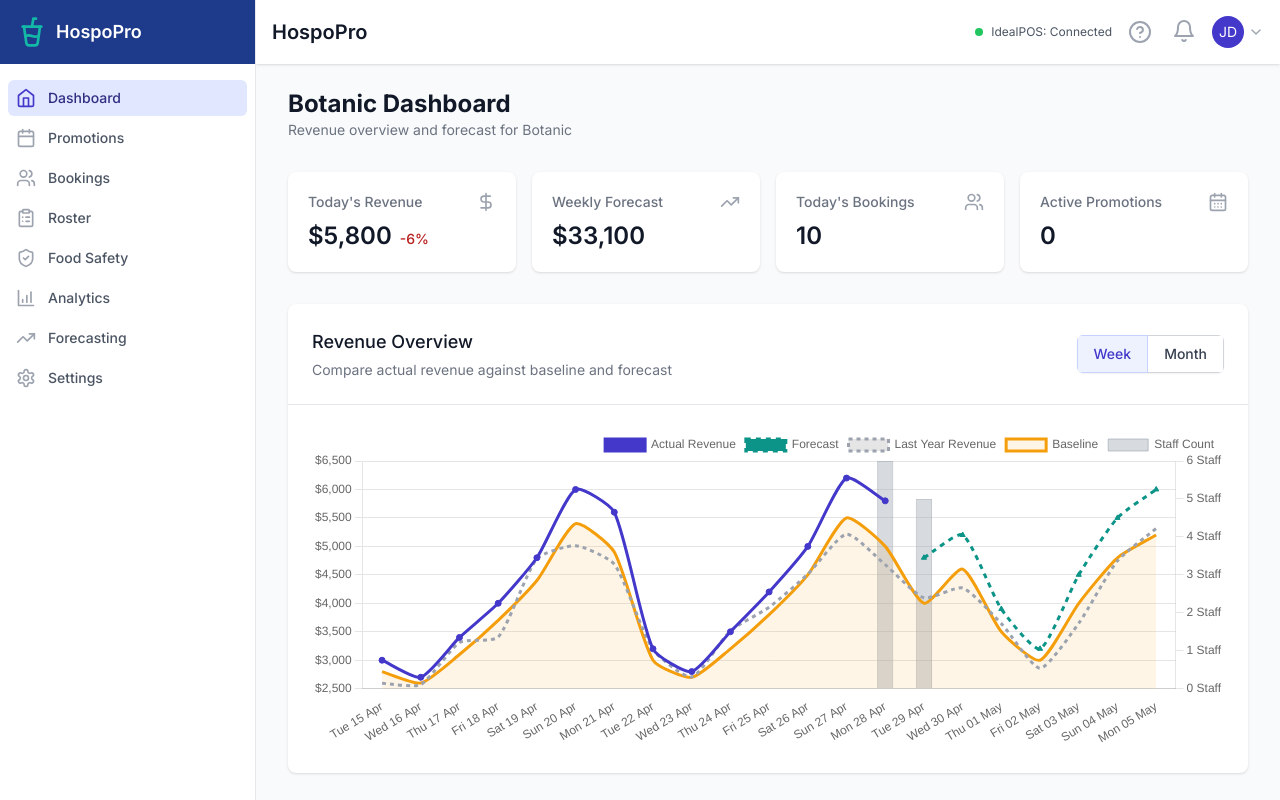
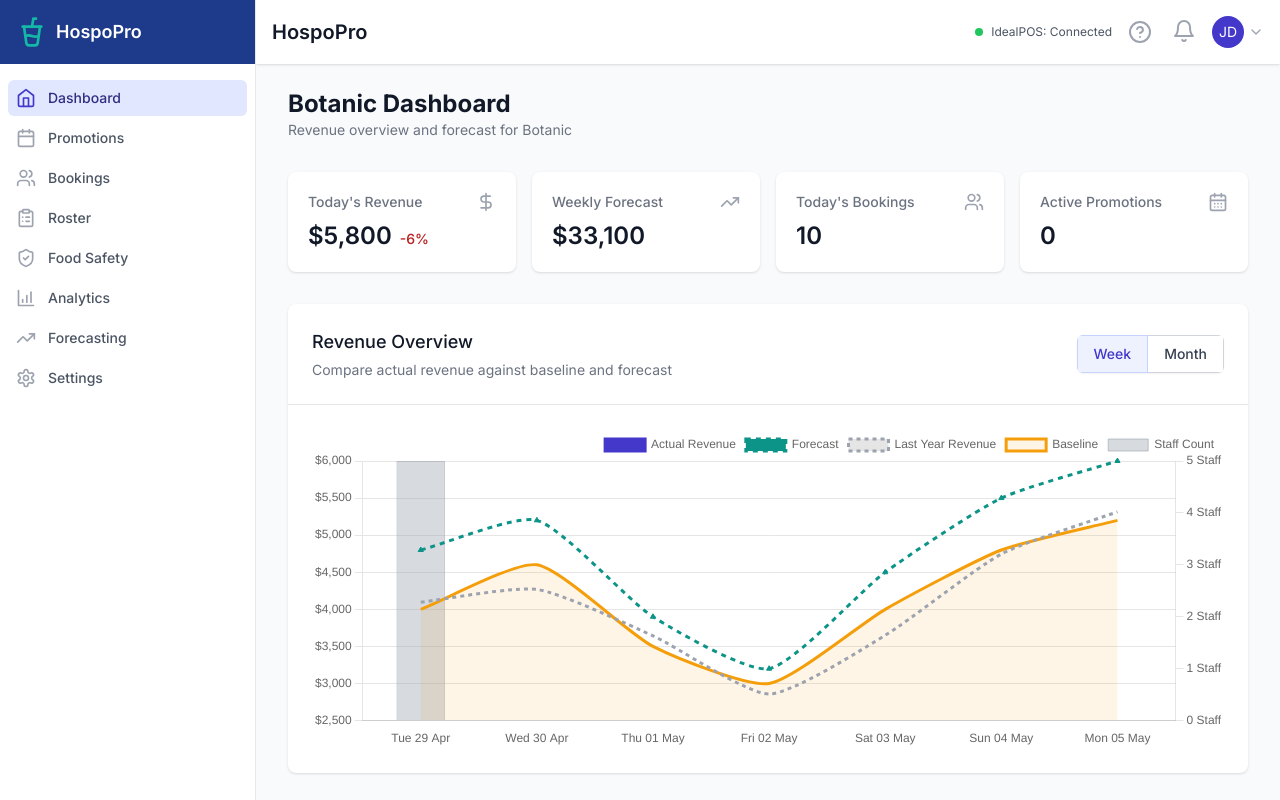
Before and after one commit to ricki2828/HospoPro, a React (Vite) app: page / in a window 1280 px wide. Shown: the top 800 px of the page. Built offline with nearby package versions, Linux system fonts and the light colour scheme; no server answers.

Commit message:
feat: Implement week/month view toggle for dashboard components

```diff
--- a/src/components/BookingsList.tsx
+++ b/src/components/BookingsList.tsx
@@ -1,14 +1,23 @@
 import { Booking } from '../types';
-import { format, parseISO } from 'date-fns';
+import { format, parseISO, addDays, isWithinInterval, startOfDay } from 'date-fns';
 
 interface BookingsListProps {
   bookings: Booking[];
+  viewMode: 'week' | 'month';
 }
 
-export default function BookingsList({ bookings }: BookingsListProps) {
-  const sortedBookings = [...bookings].sort((a, b) =>
+export default function BookingsList({ bookings, viewMode }: BookingsListProps) {
+  const allSortedBookings = [...bookings].sort((a, b) =>
     `${a.date} ${a.time}`.localeCompare(`${b.date} ${b.time}`)
   );
+
+  const now = startOfDay(new Date());
+  const endPeriod = viewMode === 'week' ? addDays(now, 7) : addDays(now, 30);
+
+  const upcomingBookings = allSortedBookings.filter(booking => {
+    const bookingDate = parseISO(booking.date);
+    return isWithinInterval(bookingDate, { start: now, end: endPeriod });
+  });
 
   return (
     <div className="overflow-hidden">
@@ -49,7 +58,7 @@ export default function BookingsList({ bookings }: BookingsListProps) {
             </tr>
           </thead>
           <tbody className="bg-white divide-y divide-gray-200">
-            {sortedBookings.slice(0, 5).map((booking) => (
+            {upcomingBookings.slice(0, 5).map((booking) => (
               <tr key={booking.id} className="hover:bg-gray-50">
                 <td className="px-3 py-2 whitespace-nowrap text-sm">
                   <div className="font-medium text-gray-900">
@@ -84,9 +93,9 @@ export default function BookingsList({ bookings }: BookingsListProps) {
           </tbody>
         </table>
       </div>
-      {sortedBookings.length === 0 && (
+      {upcomingBookings.length === 0 && (
         <div className="py-4 text-center text-sm text-gray-500">
-          No upcoming bookings
+          No upcoming bookings {viewMode === 'week' ? 'this week' : 'this month'}
         </div>
       )}
       <div className="border-t border-gray-200 bg-gray-50 px-4 py-2 text-right">
--- a/src/components/ForecastCard.tsx
+++ b/src/components/ForecastCard.tsx
@@ -4,9 +4,10 @@ import { TrendingUp, Users, Calendar, CloudRain } from 'lucide-react';
 
 interface ForecastCardProps {
   forecast: Forecast;
+  viewMode: 'week' | 'month';
 }
 
-export default function ForecastCard({ forecast }: ForecastCardProps) {
+export default function ForecastCard({ forecast, viewMode }: ForecastCardProps) {
   return (
     <div className="bg-white rounded-lg shadow-sm p-4 transition hover:shadow-md">
       <div className="flex justify-between items-start">
--- a/src/components/RevenueChart.tsx
+++ b/src/components/RevenueChart.tsx
@@ -18,7 +18,7 @@ import {
 } from 'chart.js';
 import { Chart } from 'react-chartjs-2';
 import { RevenueChartDataPoint } from '../types';
-import { format, parseISO } from 'date-fns';
+import { format, parseISO, startOfWeek, endOfMonth, isWithinInterval } from 'date-fns';
 
 ChartJS.register(
   CategoryScale,
@@ -36,16 +36,26 @@ ChartJS.register(
 
 interface RevenueChartProps {
   data: RevenueChartDataPoint[];
+  viewMode: 'week' | 'month';
 }
 
-export default function RevenueChart({ data: chartInputData }: RevenueChartProps) {
+export default function RevenueChart({ data: chartInputData, viewMode }: RevenueChartProps) {
+  const filteredData = chartInputData.sort((a, b) => parseISO(a.date).getTime() - parseISO(b.date).getTime());
+  let displayData: RevenueChartDataPoint[];
+
+  if (viewMode === 'week') {
+    displayData = filteredData.slice(-7);
+  } else {
+    displayData = filteredData.slice(-30);
+  }
+
   const data: ChartData<any> = {
-    labels: chartInputData.map((item) => format(parseISO(item.date), 'EEE dd MMM')),
+    labels: displayData.map((item) => format(parseISO(item.date), viewMode === 'week' ? 'EEE dd MMM' : 'dd MMM')),
     datasets: [
       {
         type: 'line' as const,
         label: 'Actual Revenue',
-        data: chartInputData.map((item) => item.amount),
+        data: displayData.map((item) => item.amount),
         borderColor: '#4338CA',
         backgroundColor: '#4338CA',
         pointRadius: 3,
@@ -56,7 +66,7 @@ export default function RevenueChart({ data: chartInputData }: RevenueChartProps
       {
         type: 'line' as const,
         label: 'Last Year Revenue',
-        data: chartInputData.map((item) => item.lastYearAmount),
+        data: displayData.map((item) => item.lastYearAmount),
         borderColor: '#9CA3AF',
         borderDash: [4, 4],
         pointRadius: 0,
@@ -67,7 +77,7 @@ export default function RevenueChart({ data: chartInputData }: RevenueChartProps
       {
         type: 'line' as const,
         label: 'Forecast',
-        data: chartInputData.map((item) => item.forecast || null),
+        data: displayData.map((item) => item.forecast || null),
         borderColor: '#0D9488',
         backgroundColor: '#0D9488',
         pointRadius: 3,
@@ -80,7 +90,7 @@ export default function RevenueChart({ data: chartInputData }: RevenueChartProps
       {
         type: 'line' as const,
         label: 'Baseline',
-        data: chartInputData.map((item) => item.baseline),
+        data: displayData.map((item) => item.baseline),
         borderColor: '#F59E0B',
         backgroundColor: 'rgba(245, 158, 11, 0.1)',
         pointRadius: 0,
@@ -92,7 +102,7 @@ export default function RevenueChart({ data: chartInputData }: RevenueChartProps
       {
         type: 'bar' as const,
         label: 'Staff Count',
-        data: chartInputData.map((item) => item.staffCount),
+        data: displayData.map((item) => item.staffCount),
         backgroundColor: 'rgba(156, 163, 175, 0.4)',
         borderColor: 'rgba(156, 163, 175, 0.6)',
         borderWidth: 1,
--- a/src/components/UpcomingPromotions.tsx
+++ b/src/components/UpcomingPromotions.tsx
@@ -1,12 +1,13 @@
 import { Promo } from '../types';
-import { format, parseISO } from 'date-fns';
+import { format, parseISO, addDays, isWithinInterval, startOfDay } from 'date-fns';
 import { Clock, Music, Tag, Calendar, Award } from 'lucide-react';
 
 interface UpcomingPromotionsProps {
   promotions: Promo[];
+  viewMode: 'week' | 'month';
 }
 
-export default function UpcomingPromotions({ promotions }: UpcomingPromotionsProps) {
+export default function UpcomingPromotions({ promotions, viewMode }: UpcomingPromotionsProps) {
   const getPromoIcon = (type: string) => {
     switch (type) {
       case 'Happy Hour':
@@ -24,14 +25,24 @@ export default function UpcomingPromotions({ promotions }: UpcomingPromotionsPro
     }
   };
 
-  // Sort promotions by date
+  // Sort promotions by start date
   const sortedPromos = [...promotions].sort((a, b) =>
     parseISO(a.startDate).getTime() - parseISO(b.startDate).getTime()
   );
 
+  // Filter promotions based on viewMode
+  const now = startOfDay(new Date());
+  const endPeriod = viewMode === 'week' ? addDays(now, 7) : addDays(now, 30);
+
+  const upcomingPromos = sortedPromos.filter(promo => {
+    const startDate = parseISO(promo.startDate);
+    // Check if the promo starts between now and the end of the period
+    return isWithinInterval(startDate, { start: now, end: endPeriod });
+  });
+
   return (
     <div className="space-y-3">
-      {sortedPromos.slice(0, 3).map((promo) => (
+      {upcomingPromos.slice(0, 3).map((promo) => (
         <div
           key={promo.id}
           className="bg-white p-3 rounded-lg shadow-sm border-l-4 hover:shadow-md transition"
--- a/src/components/WeatherForecast.tsx
+++ b/src/components/WeatherForecast.tsx
@@ -4,9 +4,12 @@ import { format, parseISO } from 'date-fns';
 
 interface WeatherForecastProps {
   weatherData: WeatherData[];
+  viewMode: 'week' | 'month';
 }
 
-export default function WeatherForecast({ weatherData }: WeatherForecastProps) {
+export default function WeatherForecast({ weatherData, viewMode }: WeatherForecastProps) {
+  const displayData = weatherData.slice(0, 7);
+
   const getWeatherIcon = (icon: string) => {
     switch (icon) {
       case 'cloud':
@@ -23,8 +26,8 @@ export default function WeatherForecast({ weatherData }: WeatherForecastProps) {
   };
 
   return (
-    <div className="grid grid-cols-7 gap-2">
-      {weatherData.map((day) => (
+    <div className={`grid gap-2 ${viewMode === 'week' ? 'grid-cols-7' : 'grid-cols-7'}`}>
+      {displayData.map((day) => (
         <div
           key={day.date}
           className="flex flex-col items-center p-2 bg-white rounded-lg shadow-sm transition hover:shadow-md"
--- a/src/pages/Dashboard.tsx
+++ b/src/pages/Dashboard.tsx
@@ -29,7 +29,7 @@ const formatNZD = (value: number) => {
 };
 
 export default function Dashboard() {
-  const [timeRange, setTimeRange] = useState<'week' | 'month'>('week');
+  const [viewMode, setViewMode] = useState<'week' | 'month'>('week');
   const [liveWeatherData, setLiveWeatherData] = useState<WeatherData[]>([]);
   const [isLoadingWeather, setIsLoadingWeather] = useState(true);
 
@@ -93,8 +93,10 @@ export default function Dashboard() {
     };
   });
 
-  // Get upcoming forecast
-  const upcomingForecasts = forecastData.slice(0, 4);
+  // Get upcoming forecast based on viewMode
+  const upcomingForecasts = viewMode === 'week'
+    ? forecastData.slice(0, 4) // Show 4 days for week view
+    : forecastData.slice(0, 14); // Show 14 days for month view
 
   return (
     <div className="space-y-8">
@@ -142,22 +144,22 @@ export default function Dashboard() {
               <button
                 type="button"
                 className={`px-4 py-2 text-sm font-medium border ${
-                  timeRange === 'week'
+                  viewMode === 'week'
                     ? 'bg-primary-50 text-primary-700 border-primary-200'
                     : 'bg-white text-gray-700 border-gray-300 hover:bg-gray-50'
                 }`}
-                onClick={() => setTimeRange('week')}
+                onClick={() => setViewMode('week')}
               >
                 Week
               </button>
               <button
                 type="button"
                 className={`px-4 py-2 text-sm font-medium border border-l-0 ${
-                  timeRange === 'month'
+                  viewMode === 'month'
                     ? 'bg-primary-50 text-primary-700 border-primary-200'
                     : 'bg-white text-gray-700 border-gray-300 hover:bg-gray-50'
                 }`}
-                onClick={() => setTimeRange('month')}
+                onClick={() => setViewMode('month')}
               >
                 Month
               </button>
@@ -165,7 +167,7 @@ export default function Dashboard() {
           </div>
         </div>
         <div className="px-4 py-5 sm:p-6">
-          <RevenueChart data={combinedRevenueData} />
+          <RevenueChart data={combinedRevenueData} viewMode={viewMode} />
         </div>
       </div>
 
@@ -175,14 +177,16 @@ export default function Dashboard() {
           {/* Weather Section */}
           <div className="bg-white shadow rounded-lg overflow-hidden min-h-[200px]">
             <div className="p-4 border-b border-gray-200 flex items-center justify-between">
-              <h2 className="text-lg font-medium text-gray-900">7-Day Weather</h2>
+              <h2 className="text-lg font-medium text-gray-900">
+                {viewMode === 'week' ? '7-Day Weather' : 'Monthly Weather'}
+              </h2>
               <Droplets className="h-5 w-5 text-gray-400" />
             </div>
             <div className="p-4">
               {isLoadingWeather ? (
                 <p className="text-gray-500 text-sm">Loading weather...</p>
               ) : liveWeatherData.length > 0 ? (
-                <WeatherForecast weatherData={liveWeatherData} />
+                <WeatherForecast weatherData={liveWeatherData} viewMode={viewMode} />
               ) : (
                 <p className="text-gray-500 text-sm">Could not load weather data.</p>
               )}
@@ -196,7 +200,7 @@ export default function Dashboard() {
               <Calendar className="h-5 w-5 text-gray-400" />
             </div>
             <div className="p-4">
-              <UpcomingPromotions promotions={promos} />
+              <UpcomingPromotions promotions={promos} viewMode={viewMode} />
             </div>
           </div>
 
@@ -214,15 +218,17 @@ export default function Dashboard() {
               <h2 className="text-lg font-medium text-gray-900">Upcoming Bookings</h2>
               <Clock className="h-5 w-5 text-gray-400" />
             </div>
-            <BookingsList bookings={bookings} />
+            <BookingsList bookings={bookings} viewMode={viewMode} />
           </div>
 
           {/* Forecast Cards */}
           <div>
-            <h2 className="text-lg font-medium text-gray-900 mb-3">Revenue Forecast</h2>
+            <h2 className="text-lg font-medium text-gray-900 mb-3">
+              Revenue Forecast ({viewMode === 'week' ? 'Next 4 Days' : 'Next 14 Days'})
+            </h2>
             <div className="grid grid-cols-1 sm:grid-cols-2 lg:grid-cols-4 gap-4">
               {upcomingForecasts.map((forecast) => (
-                <ForecastCard key={forecast.date} forecast={forecast} />
+                <ForecastCard key={forecast.date} forecast={forecast} viewMode={viewMode} />
               ))}
             </div>
           </div>
```
Also changed, not shown: 1 other file (tests, documents, lock files or other folders).
